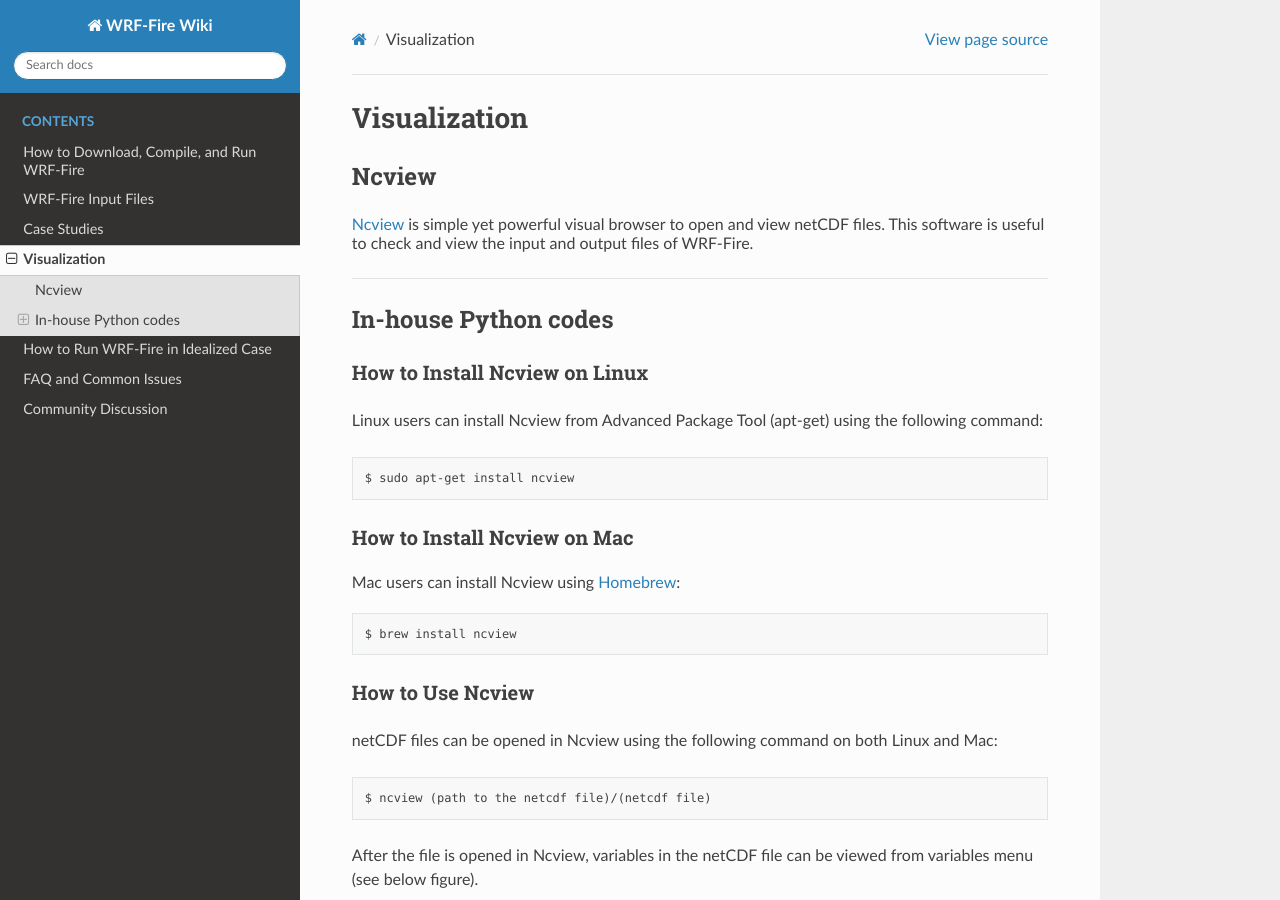
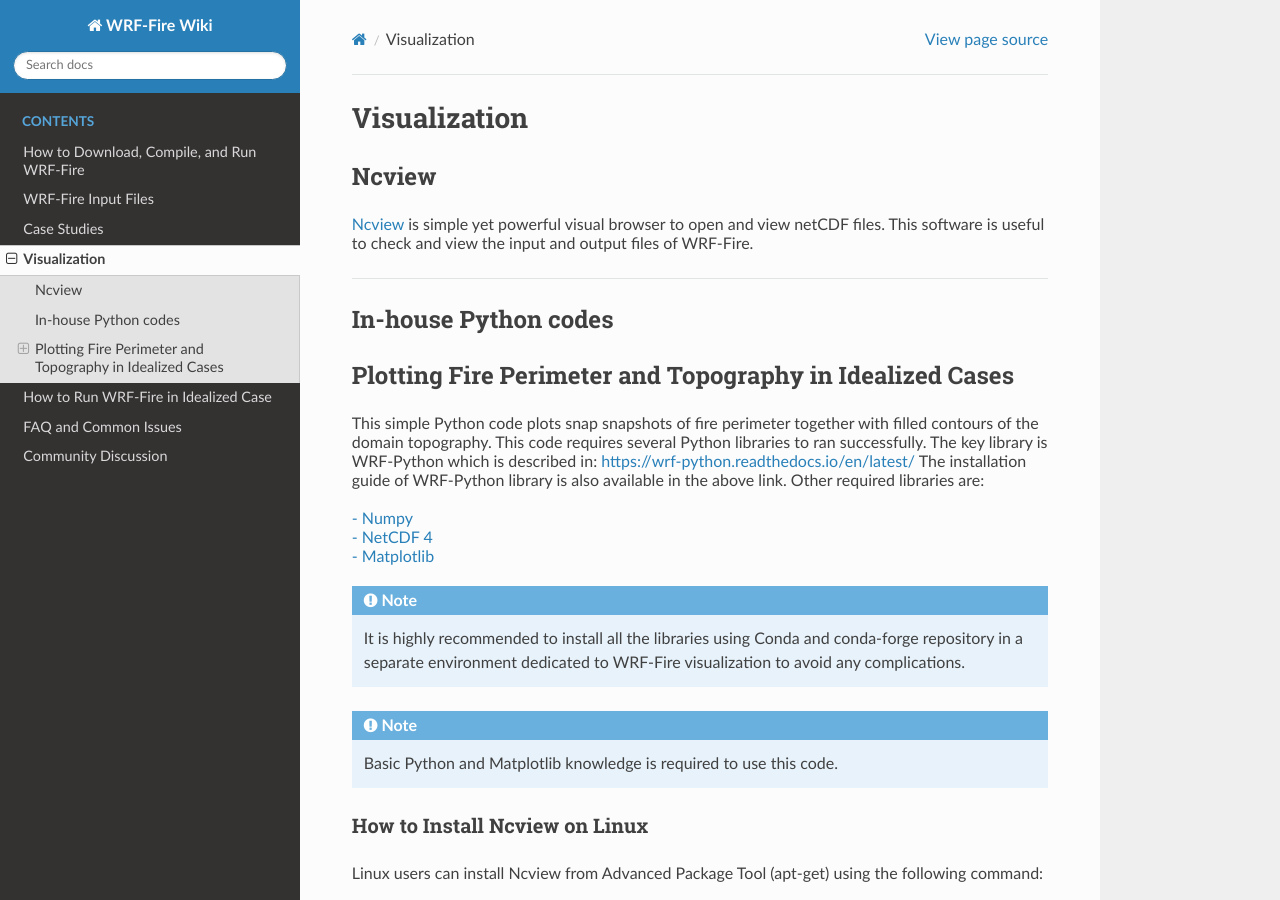
Before and after one commit to WRF-Fire-UNR/UNR-WRF-FIRE, a Sphinx documentation site: the page built from docs/source/visualization.rst, in a window 1280 px wide and 900 px high. Built offline with Sphinx 7.4.7 and the Read the Docs theme 2.0.0, drawn with Linux system fonts in a browser that asks for light colours.

Commit message:
Update visualization.rst

```diff
--- a/docs/source/visualization.rst
+++ b/docs/source/visualization.rst
@@ -17,6 +17,31 @@ Ncview
 
 In-house Python codes
 ---------------------
+
+.. _python:
+
+Plotting Fire Perimeter and Topography in Idealized Cases
+---------------------------------------------------------
+
+.. raw:: html
+
+   This simple Python code plots snap snapshots of fire perimeter together with filled contours of    the domain topography. This code requires several Python libraries to ran successfully. The key library is WRF-Python which is described in: <a href="https://wrf-python.readthedocs.io/en/latest/" target="_blank">https://wrf-python.readthedocs.io/en/latest/</a> The installation guide of WRF-Python library is also available in the above link. Other required libraries are: <br>
+
+.. raw:: html
+
+  <br><a href="https://numpy.org/" target="_blank">- Numpy</a> <br>
+
+.. raw:: html
+
+  <a href="https://matplotlib.org/" target="_blank">- NetCDF 4</a> <br>
+.. raw:: html
+
+  <a href="https://matplotlib.org/" target="_blank">- Matplotlib</a> <br><br>
+
+.. Note:: It is highly recommended to install all the libraries using Conda and conda-forge repository in a separate environment dedicated to WRF-Fire visualization to avoid any complications.
+
+.. Note:: Basic Python and Matplotlib knowledge is required to use this code.
+
 
 **How to Install Ncview on Linux**
 ~~~~~~~~~~~~~~~~~~~~~~~~~~~~~~~~~~
```
